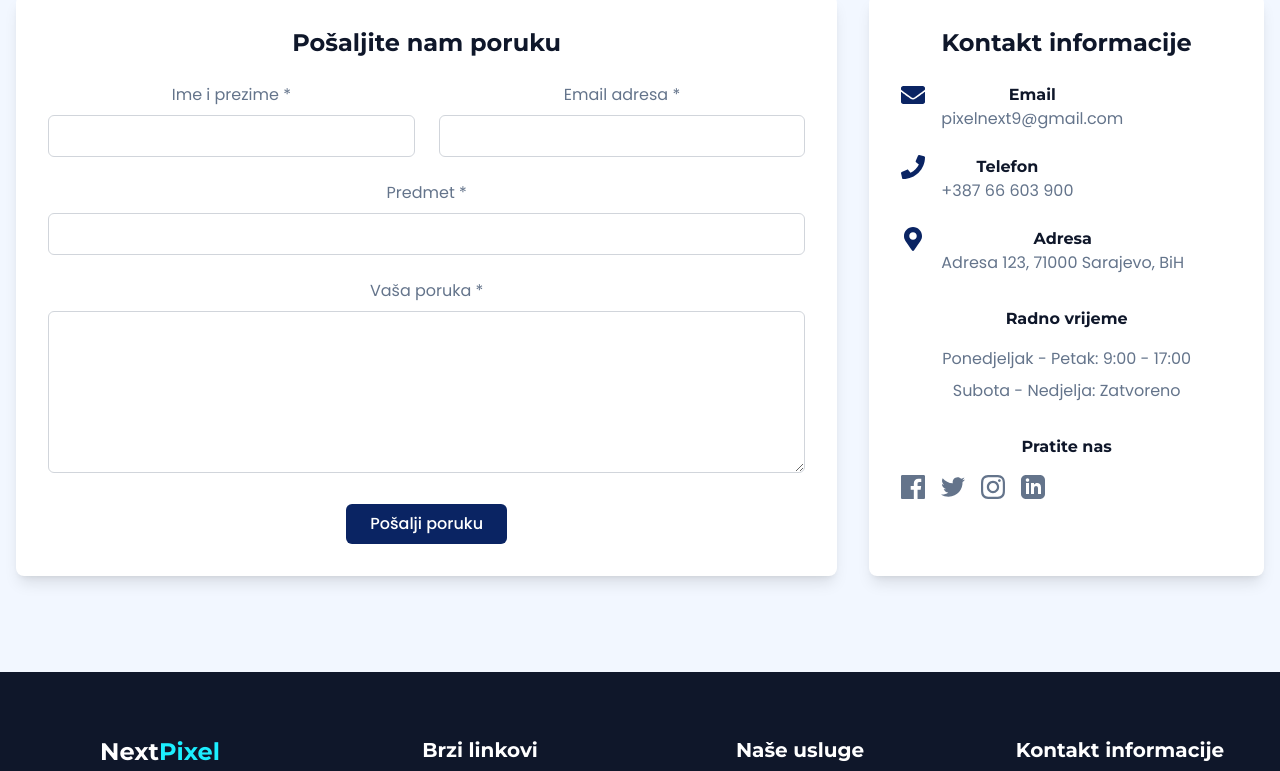
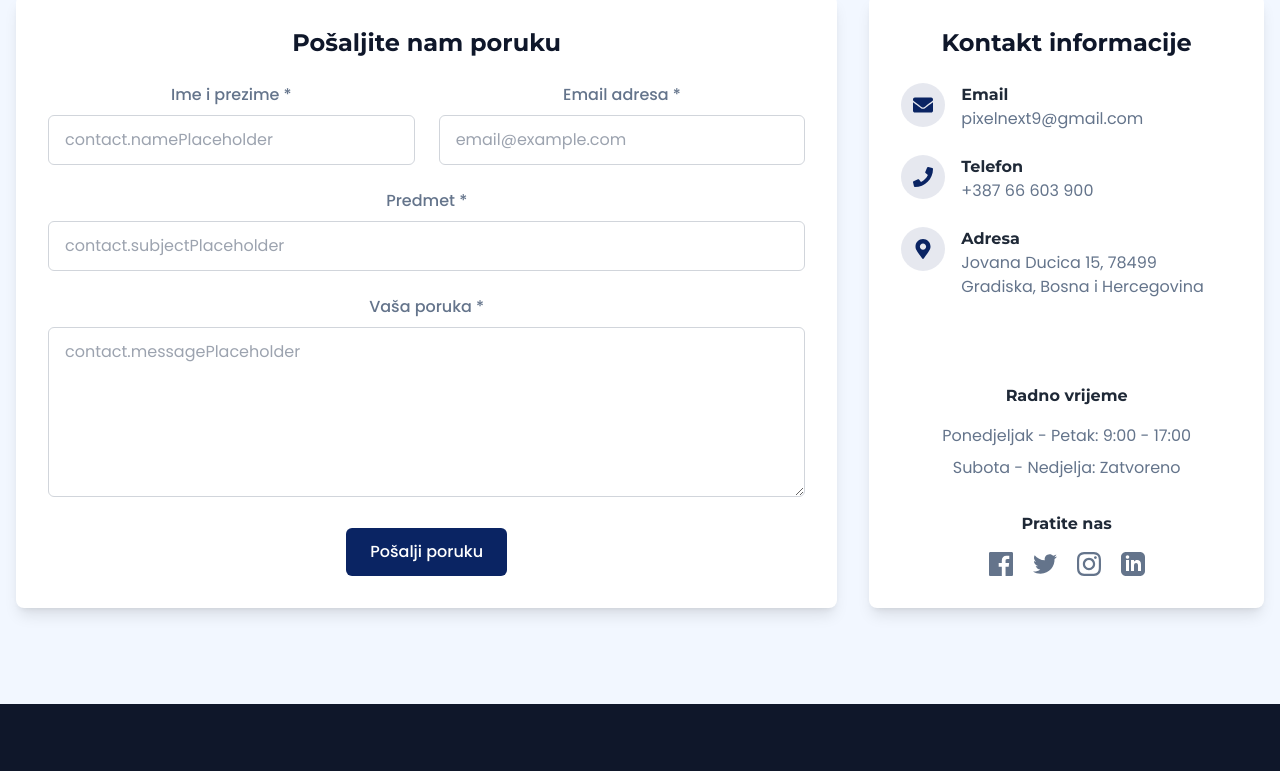
Before and after one commit to stpauli98/NextPixel, a React (Create React App) app: page / in a window 1280 px wide. Shown: the part 5291-6062 px from the top of the page. Built offline with nearby package versions, Linux system fonts and the light colour scheme.

Commit message:
Add contact form functionality and update company address across languages

```diff
--- a/src/components/sections/ContactSection.tsx
+++ b/src/components/sections/ContactSection.tsx
@@ -29,7 +29,26 @@ const ContactSection: React.FC = () => {
     setIsSubmitting(true);
     setSubmitError('');
 
+    try {
+      // Simulacija slanja forme
+      await new Promise(resolve => setTimeout(resolve, 1000));
 
+      // Resetiranje forme nakon uspješnog slanja
+      setFormData({
+        name: '',
+        email: '',
+        subject: '',
+        message: ''
+      });
+
+      // Ovdje možete dodati logiku za slanje podataka na backend
+      console.log('Form submitted:', formData);
+    } catch (error) {
+      setSubmitError('Došlo je do greške prilikom slanja poruke. Molimo pokušajte ponovo.');
+      console.error('Form submission error:', error);
+    } finally {
+      setIsSubmitting(false);
+    }
   };
 
   const contactInfo = [
@@ -54,8 +73,9 @@ const ContactSection: React.FC = () => {
   ];
 
   return (
-    <section id="contact" className="section bg-nextpixel-light">
-      <div className="container">
+    <section id="contact" className="section bg-nextpixel-light py-16 md:py-24">
+      <div className="container mx-auto px-4">
+        {/* Section Header */}
         <div className="text-center mb-16">
           <motion.h2
             initial={{ opacity: 0, y: 20 }}
@@ -94,7 +114,9 @@ const ContactSection: React.FC = () => {
           </motion.p>
         </div>
 
+        {/* Contact Content */}
         <div className="grid grid-cols-1 lg:grid-cols-3 gap-8">
+          {/* Contact Form */}
           <motion.div
             initial={{ opacity: 0, x: -30 }}
             whileInView={{ opacity: 1, x: 0 }}
@@ -102,9 +124,8 @@ const ContactSection: React.FC = () => {
             transition={{ duration: 0.6 }}
             className="lg:col-span-2"
           >
-            <div className="bg-white rounded-lg shadow-lg p-8">
-              <h3 className="text-2xl font-bold mb-6">{t('contact.sendMessage')}</h3>
-
+            <div className="bg-white rounded-lg shadow-lg p-6 md:p-8">
+              <h3 className="text-2xl font-bold mb-6 text-center">{t('contact.sendMessage')}</h3>
 
               {submitError && (
                 <div className="bg-red-100 border border-red-400 text-red-700 px-4 py-3 rounded mb-6">
@@ -112,10 +133,10 @@ const ContactSection: React.FC = () => {
                 </div>
               )}
 
-              <form onSubmit={handleSubmit}>
-                <div className="grid grid-cols-1 md:grid-cols-2 gap-6 mb-6">
-                  <div>
-                    <label htmlFor="name" className="block text-nextpixel-gray mb-2">{t('contact.name')} *</label>
+              <form onSubmit={handleSubmit} className="w-full">
+                <div className="grid grid-cols-1 md:grid-cols-2 gap-4 md:gap-6 mb-6">
+                  <div className="w-full">
+                    <label htmlFor="name" className="block text-nextpixel-gray mb-2 font-medium">{t('contact.name')} *</label>
                     <input
                       type="text"
                       id="name"
@@ -123,11 +144,12 @@ const ContactSection: React.FC = () => {
                       value={formData.name}
                       onChange={handleChange}
                       required
-                      className="w-full px-4 py-2 border border-gray-300 rounded-md focus:outline-none focus:ring-2 focus:ring-nextpixel-blue"
+                      className="w-full px-4 py-3 border border-gray-300 rounded-md focus:outline-none focus:ring-2 focus:ring-nextpixel-blue transition-all duration-200"
+                      placeholder={t('contact.namePlaceholder') || 'Vaše ime'}
                     />
                   </div>
-                  <div>
-                    <label htmlFor="email" className="block text-nextpixel-gray mb-2">{t('contact.email')} *</label>
+                  <div className="w-full">
+                    <label htmlFor="email" className="block text-nextpixel-gray mb-2 font-medium">{t('contact.email')} *</label>
                     <input
                       type="email"
                       id="email"
@@ -135,13 +157,14 @@ const ContactSection: React.FC = () => {
                       value={formData.email}
                       onChange={handleChange}
                       required
-                      className="w-full px-4 py-2 border border-gray-300 rounded-md focus:outline-none focus:ring-2 focus:ring-nextpixel-blue"
+                      className="w-full px-4 py-3 border border-gray-300 rounded-md focus:outline-none focus:ring-2 focus:ring-nextpixel-blue transition-all duration-200"
+                      placeholder="email@example.com"
                     />
                   </div>
                 </div>
 
                 <div className="mb-6">
-                  <label htmlFor="subject" className="block text-nextpixel-gray mb-2">{t('contact.subject')} *</label>
+                  <label htmlFor="subject" className="block text-nextpixel-gray mb-2 font-medium">{t('contact.subject')} *</label>
                   <input
                     type="text"
                     id="subject"
@@ -149,12 +172,13 @@ const ContactSection: React.FC = () => {
                     value={formData.subject}
                     onChange={handleChange}
                     required
-                    className="w-full px-4 py-2 border border-gray-300 rounded-md focus:outline-none focus:ring-2 focus:ring-nextpixel-blue"
+                    className="w-full px-4 py-3 border border-gray-300 rounded-md focus:outline-none focus:ring-2 focus:ring-nextpixel-blue transition-all duration-200"
+                    placeholder={t('contact.subjectPlaceholder') || 'Naslov poruke'}
                   />
                 </div>
 
                 <div className="mb-6">
-                  <label htmlFor="message" className="block text-nextpixel-gray mb-2">{t('contact.message')} *</label>
+                  <label htmlFor="message" className="block text-nextpixel-gray mb-2 font-medium">{t('contact.message')} *</label>
                   <textarea
                     id="message"
                     name="message"
@@ -162,31 +186,45 @@ const ContactSection: React.FC = () => {
                     onChange={handleChange}
                     required
                     rows={6}
-                    className="w-full px-4 py-2 border border-gray-300 rounded-md focus:outline-none focus:ring-2 focus:ring-nextpixel-blue"
+                    className="w-full px-4 py-3 border border-gray-300 rounded-md focus:outline-none focus:ring-2 focus:ring-nextpixel-blue transition-all duration-200"
+                    placeholder={t('contact.messagePlaceholder') || 'Vaša poruka...'}
                   ></textarea>
                 </div>
 
-                <button
-                  type="submit"
-                  disabled={isSubmitting}
-                  className={`btn-primary w-full md:w-auto ${isSubmitting ? 'opacity-70 cursor-not-allowed' : ''}`}
-                >
-                  {isSubmitting ? t('contact.sending') : t('contact.send')}
-                </button>
+                <div className="flex justify-center">
+                  <button
+                    type="submit"
+                    disabled={isSubmitting}
+                    className="px-6 py-3 bg-nextpixel-blue text-white font-medium rounded-md hover:bg-nextpixel-blue/90 transition-colors flex items-center justify-center disabled:opacity-70 w-full md:w-auto"
+                  >
+                    {isSubmitting ? (
+                      <>
+                        <svg className="animate-spin -ml-1 mr-2 h-4 w-4 text-white" xmlns="http://www.w3.org/2000/svg" fill="none" viewBox="0 0 24 24">
+                          <circle className="opacity-25" cx="12" cy="12" r="10" stroke="currentColor" strokeWidth="4"></circle>
+                          <path className="opacity-75" fill="currentColor" d="M4 12a8 8 0 018-8V0C5.373 0 0 5.373 0 12h4zm2 5.291A7.962 7.962 0 014 12H0c0 3.042 1.135 5.824 3 7.938l3-2.647z"></path>
+                        </svg>
+                        {t('contact.sending')}
+                      </>
+                    ) : (
+                      t('contact.send')
+                    )}
+                  </button>
+                </div>
               </form>
             </div>
           </motion.div>
 
+          {/* Contact Info */}
           <motion.div
             initial={{ opacity: 0, x: 30 }}
             whileInView={{ opacity: 1, x: 0 }}
             viewport={{ once: true }}
             transition={{ duration: 0.6, delay: 0.2 }}
           >
-            <div className="bg-white rounded-lg shadow-lg p-8 h-full">
-              <h3 className="text-2xl font-bold mb-6">{t('contact.info.title')}</h3>
+            <div className="bg-white rounded-lg shadow-lg p-6 md:p-8 h-full flex flex-col">
+              <h3 className="text-2xl font-bold mb-6 text-center">{t('contact.info.title')}</h3>
 
-              <div className="space-y-6">
+              <div className="space-y-6 flex-grow">
                 {contactInfo.map((item, index) => (
                   <motion.div
                     key={index}
@@ -196,14 +234,14 @@ const ContactSection: React.FC = () => {
                     transition={{ duration: 0.4, delay: 0.3 + index * 0.1 }}
                     className="flex items-start"
                   >
-                    <div className="text-nextpixel-blue mr-4">
-                      <Icon icon={item.icon} size={24} aria-hidden="true" />
+                    <div className="bg-nextpixel-blue/10 p-3 rounded-full mr-4 flex-shrink-0">
+                      <Icon icon={item.icon} size={20} className="text-nextpixel-blue" aria-hidden="true" />
                     </div>
-                    <div>
-                      <h4 className="font-bold">{item.title}</h4>
+                    <div className="text-center sm:text-left">
+                      <h4 className="font-bold text-gray-800">{item.title}</h4>
                       <a
                         href={item.link}
-                        className="text-nextpixel-gray hover:text-nextpixel-blue transition-colors"
+                        className="text-nextpixel-gray hover:text-nextpixel-blue transition-colors block"
                       >
                         {item.info}
                       </a>
@@ -212,15 +250,15 @@ const ContactSection: React.FC = () => {
                 ))}
               </div>
 
-              <div className="mt-8">
-                <h4 className="font-bold mb-4">{t('contact.workingHours.title')}</h4>
+              <div className="mt-8 text-center">
+                <h4 className="font-bold mb-4 text-gray-800">{t('contact.workingHours.title')}</h4>
                 <p className="text-nextpixel-gray mb-2">{t('contact.workingHours.weekdays')}</p>
                 <p className="text-nextpixel-gray">{t('contact.workingHours.weekend')}</p>
               </div>
 
-              <div className="mt-8">
-                <h4 className="font-bold mb-4">{t('contact.followUs')}</h4>
-                <div className="flex space-x-4">
+              <div className="mt-8 text-center">
+                <h4 className="font-bold mb-4 text-gray-800">{t('contact.followUs')}</h4>
+                <div className="flex space-x-5 justify-center">
                   <a href="https://facebook.com" className="text-nextpixel-gray hover:text-nextpixel-blue transition-colors">
                     <svg xmlns="http://www.w3.org/2000/svg" width="24" height="24" viewBox="0 0 24 24" fill="currentColor" aria-hidden="true">
                       <path d="M22.675 0h-21.35c-.732 0-1.325.593-1.325 1.325v21.351c0 .731.593 1.324 1.325 1.324h11.495v-9.294h-3.128v-3.622h3.128v-2.671c0-3.1 1.893-4.788 4.659-4.788 1.325 0 2.463.099 2.795.143v3.24l-1.918.001c-1.504 0-1.795.715-1.795 1.763v2.313h3.587l-.467 3.622h-3.12v9.293h6.116c.73 0 1.323-.593 1.323-1.325v-21.35c0-.732-.593-1.325-1.325-1.325z" />
@@ -231,7 +269,7 @@ const ContactSection: React.FC = () => {
                       <path d="M24 4.557c-.883.392-1.832.656-2.828.775 1.017-.609 1.798-1.574 2.165-2.724-.951.564-2.005.974-3.127 1.195-.897-.957-2.178-1.555-3.594-1.555-3.179 0-5.515 2.966-4.797 6.045-4.091-.205-7.719-2.165-10.148-5.144-1.29 2.213-.669 5.108 1.523 6.574-.806-.026-1.566-.247-2.229-.616-.054 2.281 1.581 4.415 3.949 4.89-.693.188-1.452.232-2.224.084.626 1.956 2.444 3.379 4.6 3.419-2.07 1.623-4.678 2.348-7.29 2.04 2.179 1.397 4.768 2.212 7.548 2.212 9.142 0 14.307-7.721 13.995-14.646.962-.695 1.797-1.562 2.457-2.549z" />
                     </svg>
                   </a>
-                  <a href="https://instagram.com" className="text-nextpixel-gray hover:text-nextpixel-blue transition-colors">
+                  <a href="https://www.instagram.com/pixelnext9" className="text-nextpixel-gray hover:text-nextpixel-blue transition-colors">
                     <svg xmlns="http://www.w3.org/2000/svg" width="24" height="24" viewBox="0 0 24 24" fill="currentColor" aria-hidden="true">
                       <path d="M12 2.163c3.204 0 3.584.012 4.85.07 3.252.148 4.771 1.691 4.919 4.919.058 1.265.069 1.645.069 4.849 0 3.205-.012 3.584-.069 4.849-.149 3.225-1.664 4.771-4.919 4.919-1.266.058-1.644.07-4.85.07-3.204 0-3.584-.012-4.849-.07-3.26-.149-4.771-1.699-4.919-4.92-.058-1.265-.07-1.644-.07-4.849 0-3.204.013-3.583.07-4.849.149-3.227 1.664-4.771 4.919-4.919 1.266-.057 1.645-.069 4.849-.069zm0-2.163c-3.259 0-3.667.014-4.947.072-4.358.2-6.78 2.618-6.98 6.98-.059 1.281-.073 1.689-.073 4.948 0 3.259.014 3.668.072 4.948.2 4.358 2.618 6.78 6.98 6.98 1.281.058 1.689.072 4.948.072 3.259 0 3.668-.014 4.948-.072 4.354-.2 6.782-2.618 6.979-6.98.059-1.28.073-1.689.073-4.948 0-3.259-.014-3.667-.072-4.947-.196-4.354-2.617-6.78-6.979-6.98-1.281-.059-1.69-.073-4.949-.073zm0 5.838c-3.403 0-6.162 2.759-6.162 6.162s2.759 6.163 6.162 6.163 6.162-2.759 6.162-6.163c0-3.403-2.759-6.162-6.162-6.162zm0 10.162c-2.209 0-4-1.79-4-4 0-2.209 1.791-4 4-4s4 1.791 4 4c0 2.21-1.791 4-4 4zm6.406-11.845c-.796 0-1.441.645-1.441 1.44s.645 1.44 1.441 1.44c.795 0 1.439-.645 1.439-1.44s-.644-1.44-1.439-1.44z" />
                     </svg>
--- a/src/context/LanguageContext.tsx
+++ b/src/context/LanguageContext.tsx
@@ -97,7 +97,7 @@ const srTranslations = {
   'contact.info.email': 'Email',
   'contact.info.phone': 'Telefon',
   'contact.info.address': 'Adresa',
-  'contact.info.addressDetails': 'Adresa 123, 71000 Sarajevo, BiH',
+  'contact.info.addressDetails': 'Jovana Ducica 15, 78499 Gradiska, Bosna i Hercegovina',
   'contact.info.title': 'Kontakt informacije',
   'contact.workingHours.title': 'Radno vrijeme',
   'contact.workingHours.weekdays': 'Ponedjeljak - Petak: 9:00 - 17:00',
@@ -128,7 +128,7 @@ const srTranslations = {
   'footer.quickLinks.title': 'Brzi linkovi',
   'footer.services.title': 'Naše usluge',
   'footer.services.webDevelopment': 'Web development',
-  'footer.contact.address': 'Adresa 123, 71000 Sarajevo, Bosna i Hercegovina',
+  'footer.contact.address': 'Jovana Ducica 15, 78499 Gradiska, Bosna i Hercegovina',
   'footer.copyright': 'Sva prava zadržana.',
   'footer.privacyPolicy': 'Politika privatnosti',
   'footer.terms': 'Uslovi korištenja'
@@ -221,7 +221,7 @@ const enTranslations = {
   'contact.info.email': 'Email',
   'contact.info.phone': 'Phone',
   'contact.info.address': 'Address',
-  'contact.info.addressDetails': 'Address 123, 71000 Sarajevo, BiH',
+  'contact.info.addressDetails': 'Jovana Ducica 15, 78499 Gradiska, Bosna i Hercegovina',
   'contact.info.title': 'Contact Information',
   'contact.workingHours.title': 'Working Hours',
   'contact.workingHours.weekdays': 'Monday - Friday: 9:00 - 17:00',
@@ -345,7 +345,7 @@ const deTranslations = {
   'contact.info.email': 'E-Mail',
   'contact.info.phone': 'Telefon',
   'contact.info.address': 'Adresse',
-  'contact.info.addressDetails': 'Adresse 123, 71000 Sarajevo, BiH',
+  'contact.info.addressDetails': 'Jovana Ducica 15, 78499 Gradiska, Bosna i Hercegovina',
   'contact.info.title': 'Kontaktinformationen',
   'contact.workingHours.title': 'Öffnungszeiten',
   'contact.workingHours.weekdays': 'Montag - Freitag: 9:00 - 17:00',
@@ -376,7 +376,7 @@ const deTranslations = {
   'footer.quickLinks.title': 'Schnelllinks',
   'footer.services.title': 'Unsere Dienstleistungen',
   'footer.services.webDevelopment': 'Webentwicklung',
-  'footer.contact.address': 'Adresse 123, 71000 Sarajevo, Bosnien und Herzegowina',
+  'footer.contact.address': 'Jovana Ducica 15, 78499 Gradiska, Bosna i Hercegovina',
   'footer.copyright': 'Alle Rechte vorbehalten.',
   'footer.privacyPolicy': 'Datenschutzrichtlinie',
   'footer.terms': 'Nutzungsbedingungen'
```
